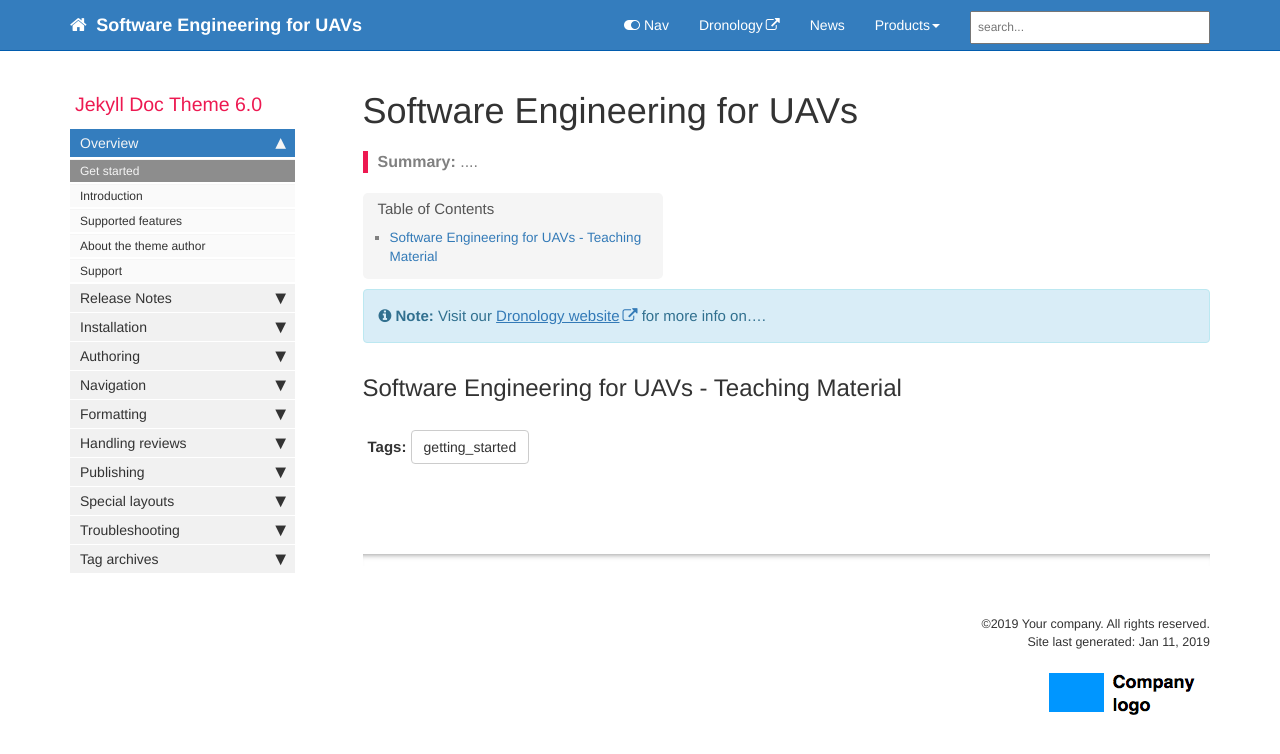
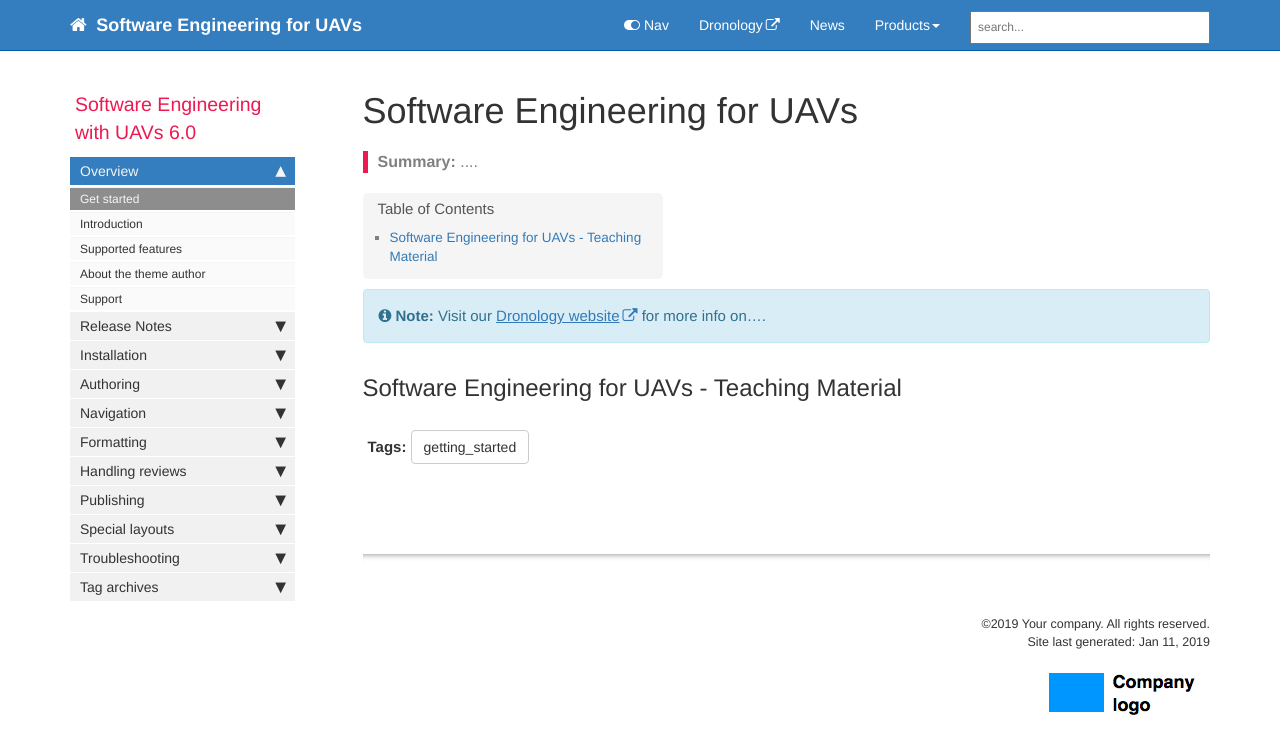
Before and after one commit to SAREC-Lab/sedrones, a Jekyll site: the page built from index.md, in a window 1280 px wide. Shown: the top 754 px of the page. Built offline with Jekyll 4.4.1, drawn with Linux system fonts in a browser that asks for light colours; nearby versions of some CDN libraries; comment, search, counter and statistics services are not loaded.

Commit message:
Changed project name

```diff
--- a/_data/sidebars/mydoc_sidebar.yml
+++ b/_data/sidebars/mydoc_sidebar.yml
@@ -2,7 +2,7 @@
 
 entries:
 - title: sidebar
-  product: Jekyll Doc Theme
+  product: Software Engineering with UAVs
   version: 6.0
   folders:
 
```
